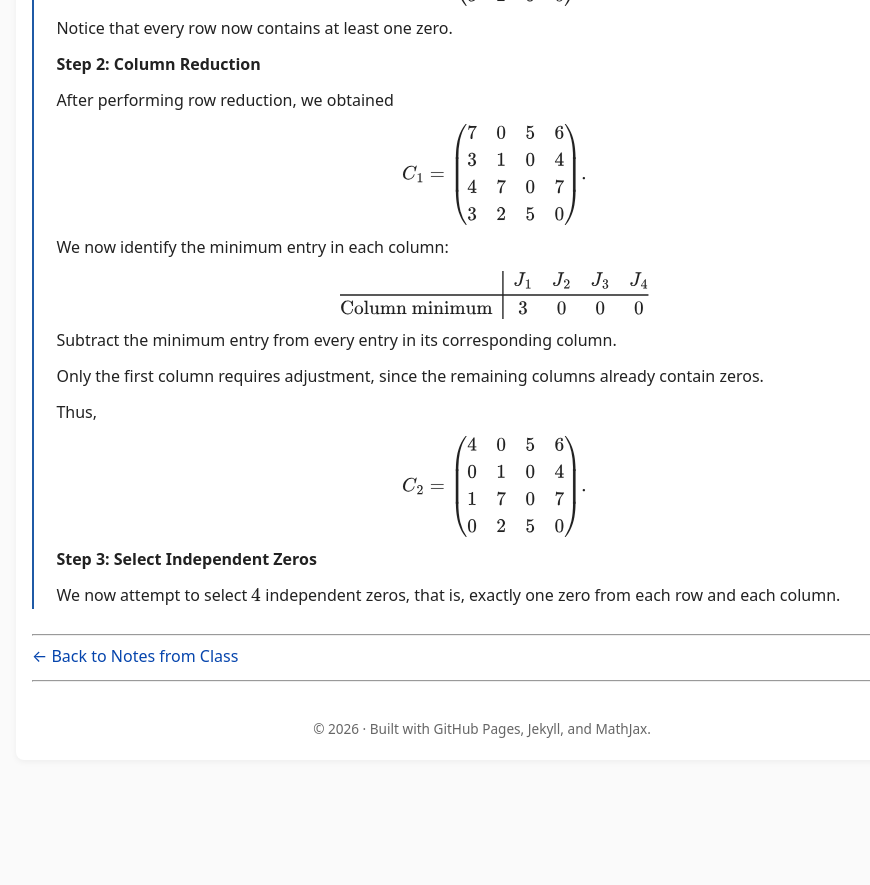
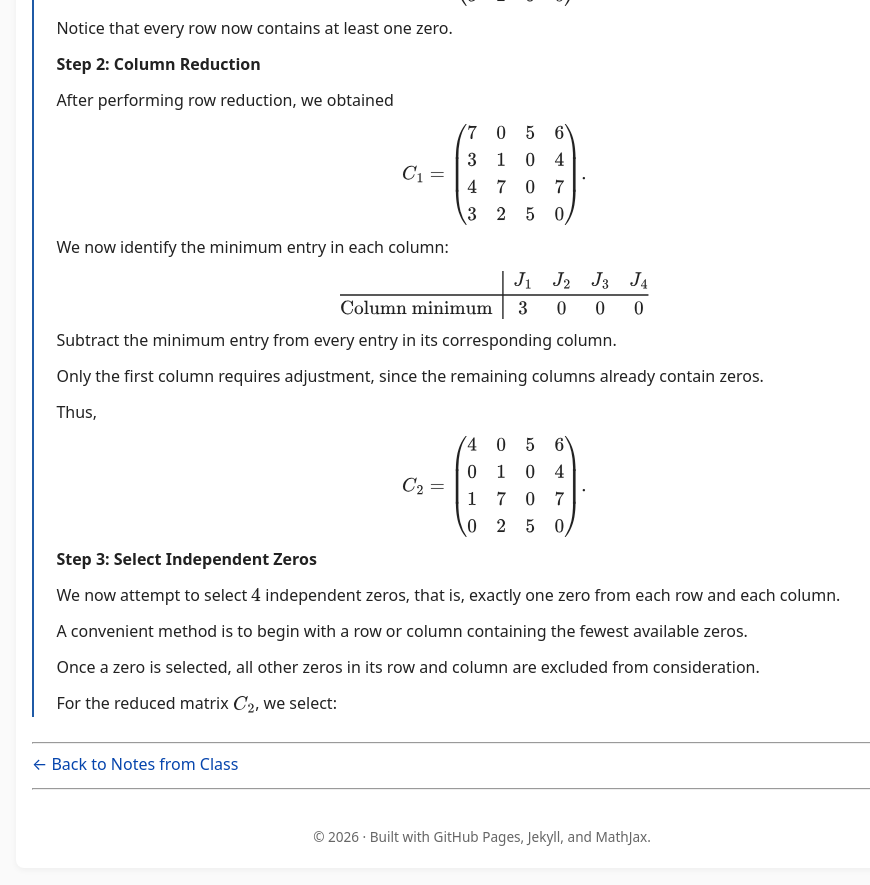
Before and after one commit to SaleemKamaludin/SaleemKamaludin.github.io, a Jekyll site: the page built from courses/math-2276/notes-from-class/supplementary-lecture-6/index.md, in a window 1280 px wide and 900 px high, scrolled down 1821 px. Shown: the top 885 px of the window, without its empty margins (158-1028 px from the left). Built offline with Jekyll 4.4.1, drawn with Linux system fonts in a browser that asks for light colours; before the commit the page ends 2613 px from its top, so only the background shows below that.

Commit message:
Continue Step 3 independent zero selection in Lecture 6

```diff
--- a/courses/math-2276/notes-from-class/supplementary-lecture-6/index.md
+++ b/courses/math-2276/notes-from-class/supplementary-lecture-6/index.md
@@ -289,7 +289,25 @@ C_2=
         column.
       </p>
 
-    </div>
+
+      <div id="example-hungarian-independent-zeros-method">
+
+        <p>
+          A convenient method is to begin with a row or
+          column containing the fewest available zeros.
+        </p>
+
+        <p>
+          Once a zero is selected, all other zeros in its
+          row and column are excluded from consideration.
+        </p>
+
+        <p>
+          For the reduced matrix \(C_2\), we select:
+        </p>
+
+      </div>
+</div>
 
   </div>
 
```
